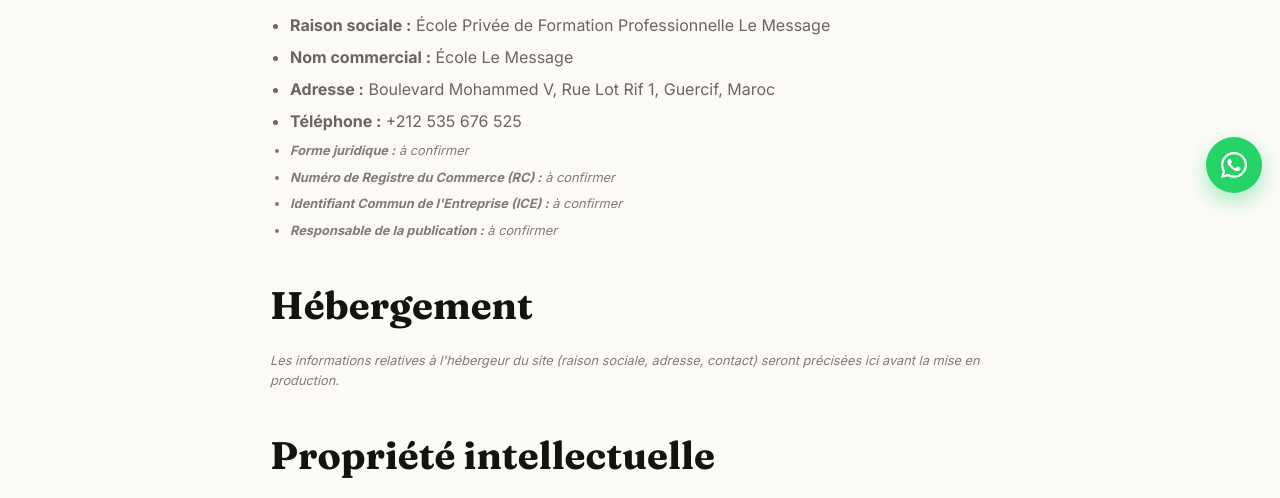
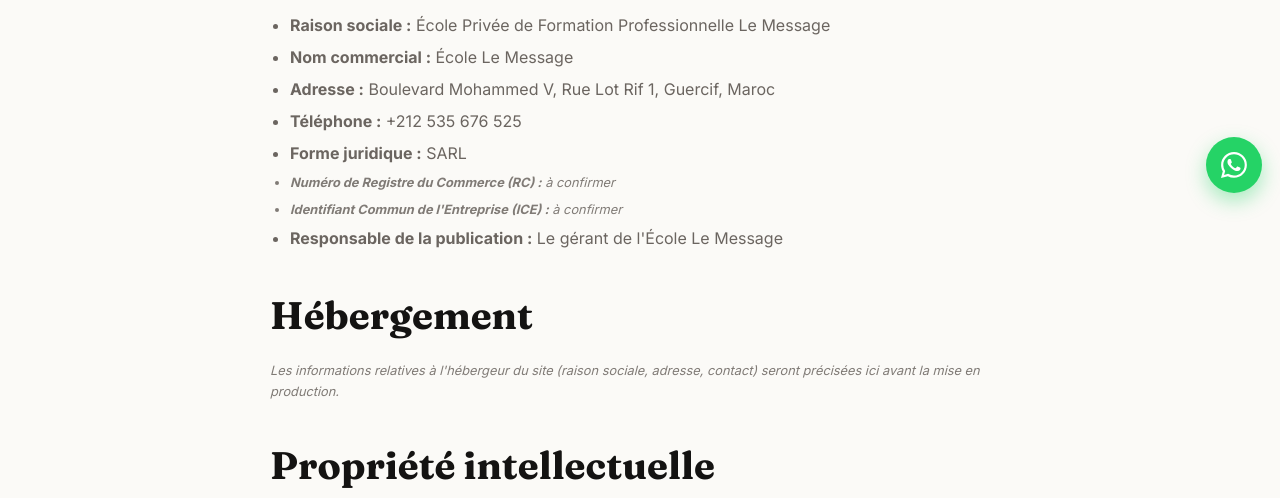
Before and after one commit to abdelazizch/sitemsg, a plain HTML site: page mentions-legales/index.html in a window 1280 px wide. Shown: the part 589-1087 px from the top of the page. Drawn offline with Linux system fonts and the light colour scheme.

Commit message:
Mentions légales : forme juridique et responsable de publication

```diff
--- a/mentions-legales/index.html
+++ b/mentions-legales/index.html
@@ -75,10 +75,10 @@
         <li><strong>Nom commercial :</strong> École Le Message</li>
         <li><strong>Adresse :</strong> Boulevard Mohammed V, Rue Lot Rif 1, Guercif, Maroc</li>
         <li><strong>Téléphone :</strong> <a href="tel:+212535676525">+212 535 676 525</a></li>
-        <li class="a-confirmer"><strong>Forme juridique :</strong> à confirmer</li>
+        <li><strong>Forme juridique :</strong> SARL</li>
         <li class="a-confirmer"><strong>Numéro de Registre du Commerce (RC) :</strong> à confirmer</li>
         <li class="a-confirmer"><strong>Identifiant Commun de l'Entreprise (ICE) :</strong> à confirmer</li>
-        <li class="a-confirmer"><strong>Responsable de la publication :</strong> à confirmer</li>
+        <li><strong>Responsable de la publication :</strong> Le gérant de l'École Le Message</li>
       </ul>
 
       <h2>Hébergement</h2>
```
